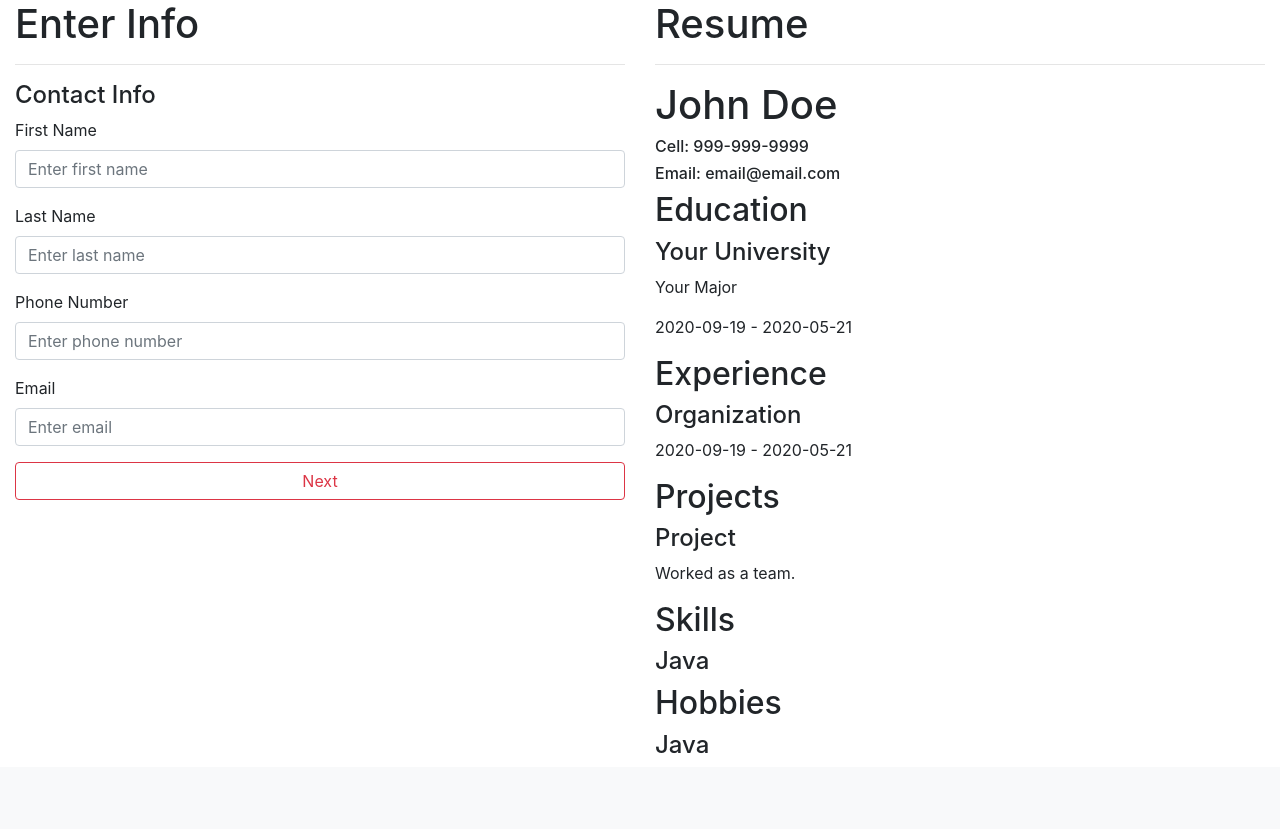
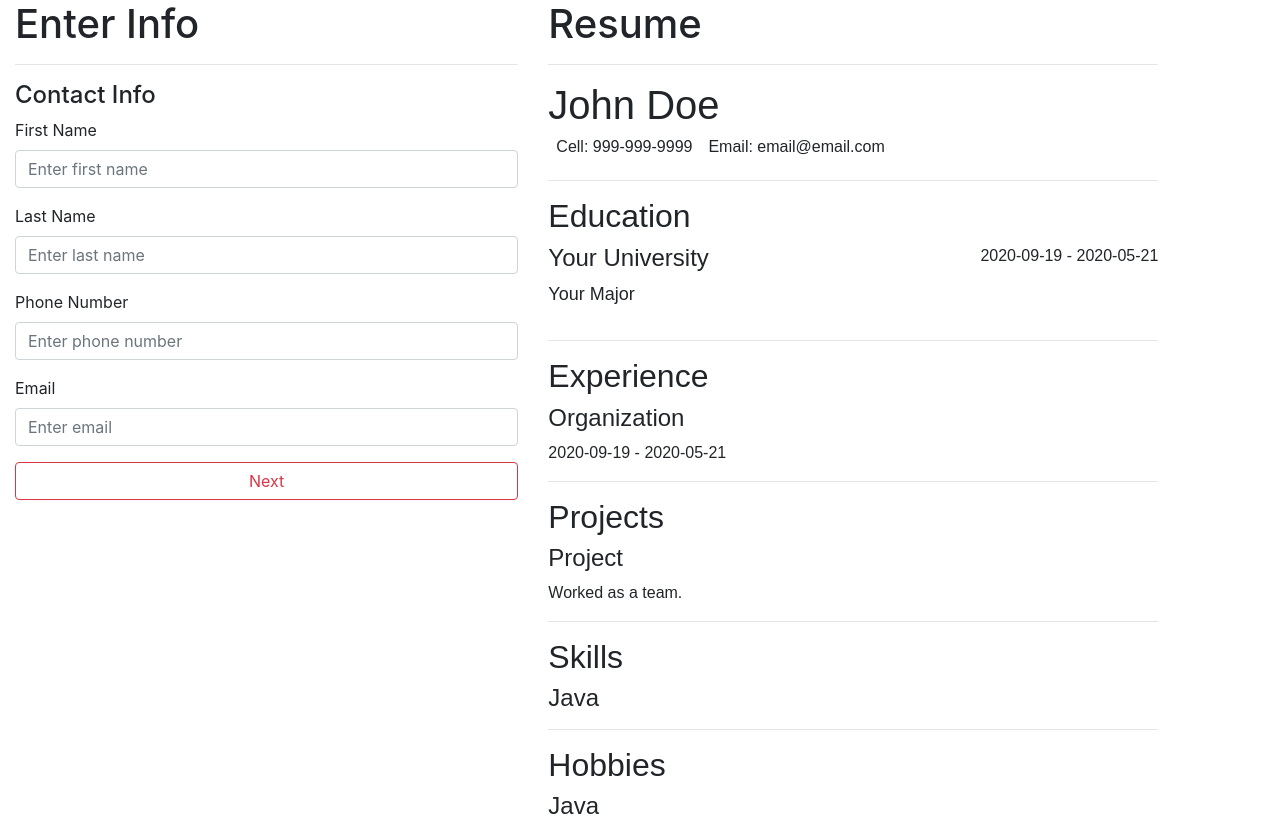
Before and after one commit to noahskorner/resume-freak, a Django app: page /resume_form/ in a window 1280 px wide. Shown: the part 106-935 px from the top of the page. Before the commit the page ends 859 px from the top, so only its background shows below. Run offline with Django 3.2, Linux system fonts and the light colour scheme; some libraries are stand-ins or nearby versions.

Commit message:
updated inputs to date pickers on resume form.html

```diff
--- a/resume_builder/templates/resume_builder/resume_form.html
+++ b/resume_builder/templates/resume_builder/resume_form.html
@@ -4,7 +4,7 @@
 
 <div class="container-fluid" style="max-width: 1440px">
   <div class="row">
-    <div class="col-6">
+    <div class="col-5">
       <h1>Enter Info</h1>
       <hr />
       <form id="resume-form">
@@ -96,7 +96,7 @@
               <div class="form-group">
                 <label for="education-start-date-input-0">Start Date</label>
                 <input
-                  type="text"
+                  type="date"
                   class="form-control"
                   id="education-start-date-input-0"
                   name="education-start-date-0"
@@ -107,7 +107,7 @@
               <div class="form-group">
                 <label for="education-end-date-input-0">End Date</label>
                 <input
-                  type="text"
+                  type="date"
                   class="form-control"
                   id="education-end-date-input-0"
                   name="education-end-date-0"
@@ -163,7 +163,7 @@
               <div class="form-group">
                 <label for="experience-start-date-input-0">Start Date</label>
                 <input
-                  type="text"
+                  type="date"
                   class="form-control"
                   id="experience-start-date-input-0"
                   name="experience-start-date-0"
@@ -174,7 +174,7 @@
               <div class="form-group">
                 <label for="experience-end-date-input-0">End Date</label>
                 <input
-                  type="text"
+                  type="date"
                   class="form-control"
                   id="experience-end-date-input-0"
                   name="experience-end-date-0"
--- a/resume_builder/templates/resume_templates/resume_1.html
+++ b/resume_builder/templates/resume_templates/resume_1.html
@@ -1,23 +1,33 @@
+<div class="simple-resume-font">
 <!-- Contact Info -->
-<h1>
-  <span id="contact-first-name-lbl">John</span>
-  <span id="contact-last-name-lbl">Doe</span>
-</h1>
-<h6>Cell: <span id="contact-phone-number-lbl">999-999-9999</span></h6>
-<h6>Email: <span id="contact-email-lbl">email@email.com</span></h6>
+<div class="flex flex-col">
+  <h1>
+    <span id="contact-first-name-lbl">John</span>
+    <span id="contact-last-name-lbl">Doe</span>
+  </h1>
+  <div class="flex">
+    <h6 class="mx-2">Cell: <span id="contact-phone-number-lbl">999-999-9999</span></h6>
+    <h6 class="mx-2">Email: <span id="contact-email-lbl">email@email.com</span></h6>
+  </div>
+</div>
+<hr>
 <!-- Educations -->
 <h2>Education</h2>
 <div>
-  <div id="education-lbls-0">
+  <div id="education-lbls-0" class="flex justify-between">
+    <div>
     <h4><span id="education-school-lbl-0">Your University</span></h4>
-    <p><span id="education-major-lbl-0">Your Major</span></p>
+    <p><span id="education-major-lbl-0" class="text-lg">Your Major</span></p>
+    </div>
+    <div>
     <p>
       <span id="education-start-date-lbl-0">2020-09-19</span> -
       <span id="education-end-date-lbl-0">2020-05-21</span>
     </p>
+    </div>
   </div>
 </div>
-
+<hr>
 <!-- Experience -->
 <h2>Experience</h2>
 <div>
@@ -29,6 +39,7 @@
     </p>
   </div>
 </div>
+<hr>
 <!-- Projects -->
 <h2>Projects</h2>
 <div>
@@ -39,6 +50,7 @@
     </p>
   </div>
 </div>
+<hr>
 <!-- Skill -->
 <h2>Skills</h2>
 <div>
@@ -46,6 +58,7 @@
     <h4><span id="skill-name-lbl-0">Java</span></h4>
   </div>
 </div>
+<hr>
 <!-- Hobby -->
 <h2>Hobbies</h2>
 <div>
@@ -53,3 +66,4 @@
     <h4><span id="hobby-name-lbl-0">Java</span></h4>
   </div>
 </div>
+</div>
--- a/static/css/index.css
+++ b/static/css/index.css
@@ -1,6 +1,15 @@
 :root {
   --RF-Red: #ff0000;
 }
+
+/* fonts */
+@import url('https://fonts.googleapis.com/css2?family=Noto+Sans+KR:wght@100;300;400;500;700;900&display=swap');
+
+.simple-resume-font {
+  font-family: 'Noto Sans KR', sans-serif;
+}
+
+
 
 /* Images */
 .logo-img{
@@ -10,6 +19,9 @@
 .resume-img {
   height: 30rem;
 }
+
+
+
 
 
 
@@ -69,6 +81,10 @@
   justify-content: space-around;
 }
 
+.justify-between{
+  justify-content: space-between;
+}
+
 .align-center {
   align-items: center;
 }
@@ -83,3 +99,25 @@
 p-3{
   padding: .75rem;
 }
+
+/* margin classes */
+
+mx-2{
+  margin: 0 .5rem;
+}
+
+/* font sizes */
+.text-sm{
+  font-size: 0.875rem;
+  line-height: 1.25rem;
+}
+
+.text-lg{
+  font-size: 1.125rem;
+  line-height: 1.75rem;
+}
+
+.text-xl{
+  font-size: 1.25rem;
+  line-height: 1.75rem;
+}
--- a/static/js/hobby_form.js
+++ b/static/js/hobby_form.js
@@ -3,6 +3,7 @@ const addHobbyBtn = document.getElementById("add-hobby-btn");
 const removeHobbyBtn = document.getElementById("remove-hobby-btn");
 
 // Forms
+console.log('hobby_form')
 const hobbyForm0 = document.getElementById("hobby-form-0");
 const hobbyLbls0 = document.getElementById("hobby-lbls-0");
 // Inputs
@@ -19,7 +20,6 @@ addHobbyBtn.addEventListener("click", function (event) {
   let formClone = hobbyForm0.cloneNode(true);
   formClone.id = "hobby-form-" + numHobbies;
   let formInputs = formClone.getElementsByTagName("*");
-  console.log(formInputs)
   //change ids
   formInputs[2].id = "hobby-name-input-" + numHobbies;
   // change names
--- a/static/js/project_form.js
+++ b/static/js/project_form.js
@@ -25,7 +25,6 @@ addProjectBtn.addEventListener("click", function (event) {
   let formClone = projectForm0.cloneNode(true);
   formClone.id = "project-form-" + numProjects;
   let formInputs = formClone.getElementsByTagName("*");
-  console.log(formInputs);
   //change ids
   formInputs[2].id = "project-name-input-" + numProjects;
   formInputs[5].id = "project-responsibilities-input-" + numProjects;
--- a/static/js/skill_form.js
+++ b/static/js/skill_form.js
@@ -19,7 +19,6 @@ addSkillBtn.addEventListener("click", function (event) {
   let formClone = skillForm0.cloneNode(true);
   formClone.id = "skill-form-" + numSkills;
   let formInputs = formClone.getElementsByTagName("*");
-  console.log(formInputs)
   //change ids
   formInputs[2].id = "skill-name-input-" + numSkills;
   // change names
```
Also changed, not shown: db.sqlite3.
